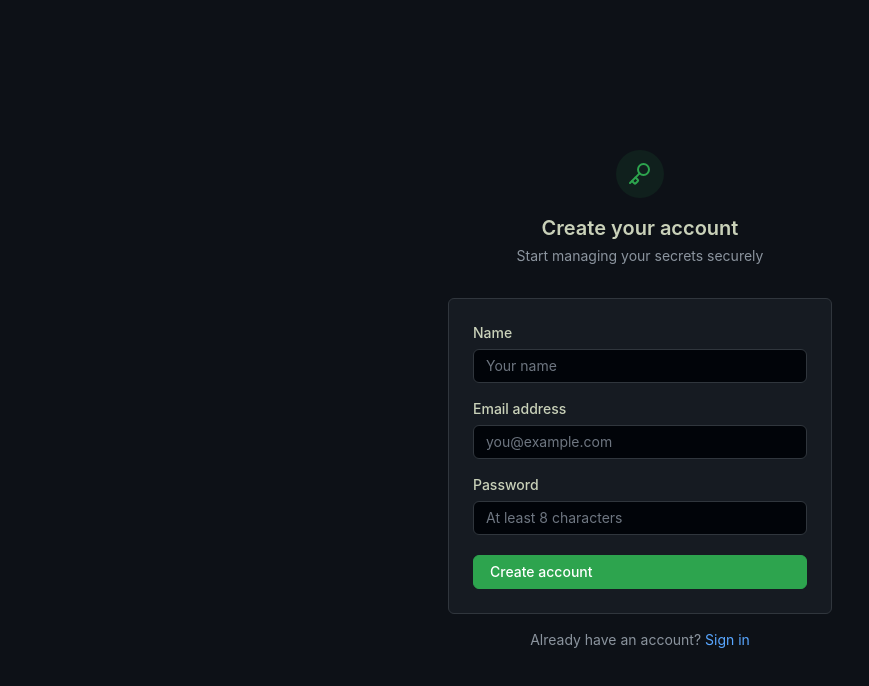
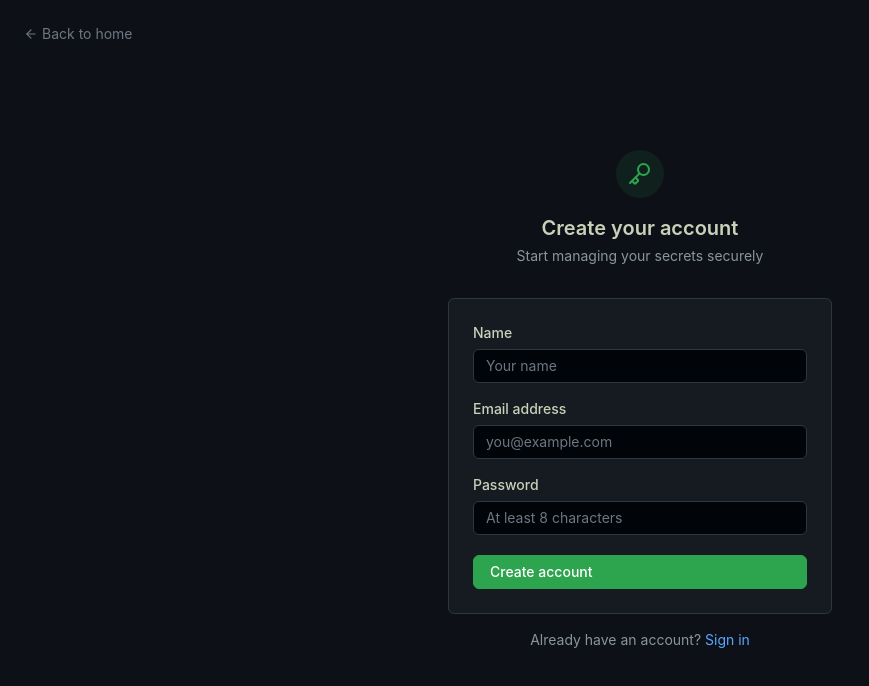
Before and after one commit to clevensam/envx-frontend, a React (Vite) app: page /register in a window 1280 px wide. Shown: the top 686 px of the page, without its empty margins (0-869 px from the left). Built offline with nearby package versions, Linux system fonts and the light colour scheme; no server answers.

Commit message:
move back-to-home link to top-left on login and register pages

```diff
--- a/src/pages/auth/Login.jsx
+++ b/src/pages/auth/Login.jsx
@@ -29,7 +29,11 @@ export default function Login() {
   }
 
   return (
-    <div className="flex min-h-screen items-center justify-center bg-canvas px-4">
+    <div className="relative flex min-h-screen items-center justify-center bg-canvas px-4">
+      <Link to="/" className="absolute top-4 left-4 md:top-6 md:left-6 inline-flex items-center gap-1 text-sm text-text-tertiary hover:text-text-primary transition-colors">
+        <ArrowLeft size={14} />
+        Back to home
+      </Link>
       <div className="w-full max-w-sm">
         <div className="mb-8 text-center">
           <div className="inline-flex items-center justify-center w-12 h-12 rounded-full bg-accent/10 mb-4">
@@ -85,12 +89,6 @@ export default function Login() {
             Create an account
           </Link>
         </p>
-        <div className="mt-6 text-center">
-          <Link to="/" className="inline-flex items-center gap-1 text-sm text-text-tertiary hover:text-text-primary transition-colors">
-            <ArrowLeft size={14} />
-            Back to home
-          </Link>
-        </div>
       </div>
     </div>
   )
--- a/src/pages/auth/Register.jsx
+++ b/src/pages/auth/Register.jsx
@@ -1,6 +1,6 @@
 import { useState } from 'react'
 import { Link, useNavigate } from 'react-router-dom'
-import { Key } from 'lucide-react'
+import { Key, ArrowLeft } from 'lucide-react'
 import Button from '@/components/ui/Button'
 import Input from '@/components/ui/Input'
 import useStore from '@/store/useStore'
@@ -33,7 +33,11 @@ export default function Register() {
   }
 
   return (
-    <div className="flex min-h-screen items-center justify-center bg-canvas px-4">
+    <div className="relative flex min-h-screen items-center justify-center bg-canvas px-4">
+      <Link to="/" className="absolute top-4 left-4 md:top-6 md:left-6 inline-flex items-center gap-1 text-sm text-text-tertiary hover:text-text-primary transition-colors">
+        <ArrowLeft size={14} />
+        Back to home
+      </Link>
       <div className="w-full max-w-sm">
         <div className="mb-8 text-center">
           <div className="inline-flex items-center justify-center w-12 h-12 rounded-full bg-accent/10 mb-4">
```
